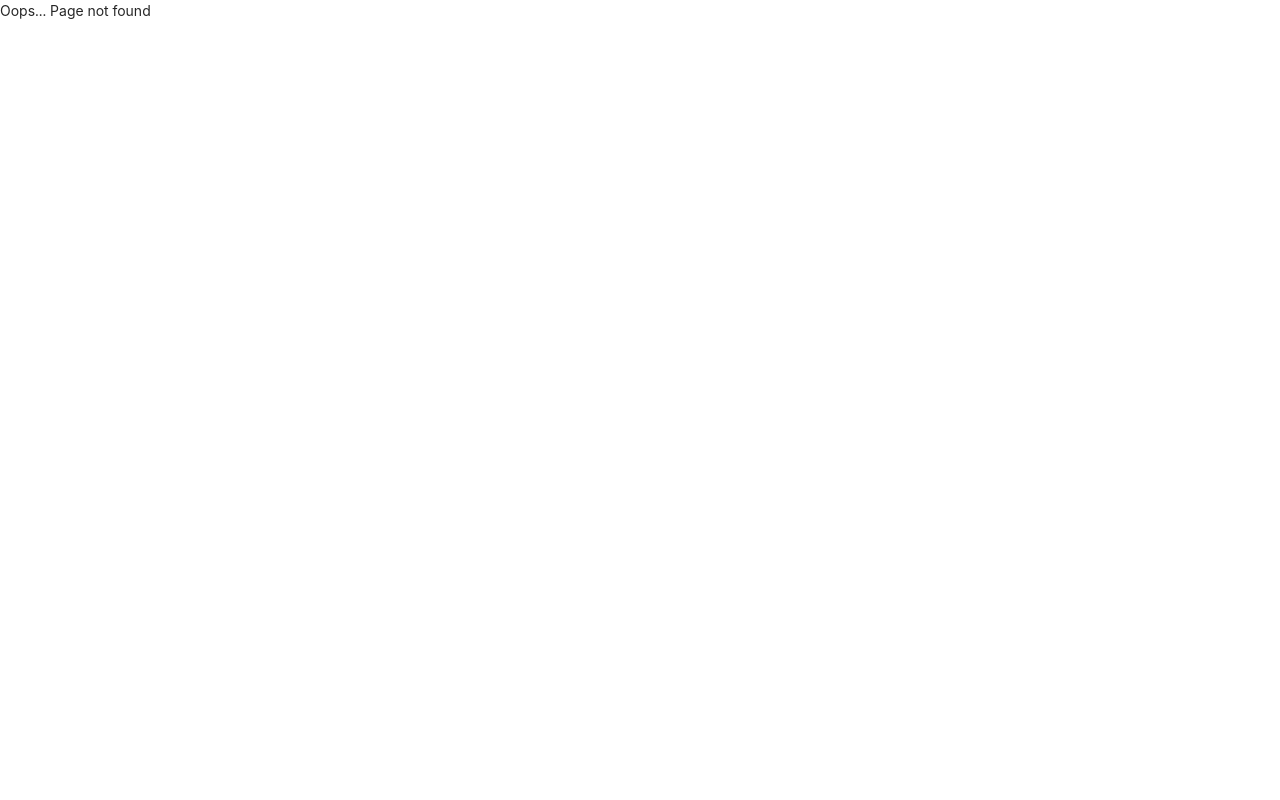
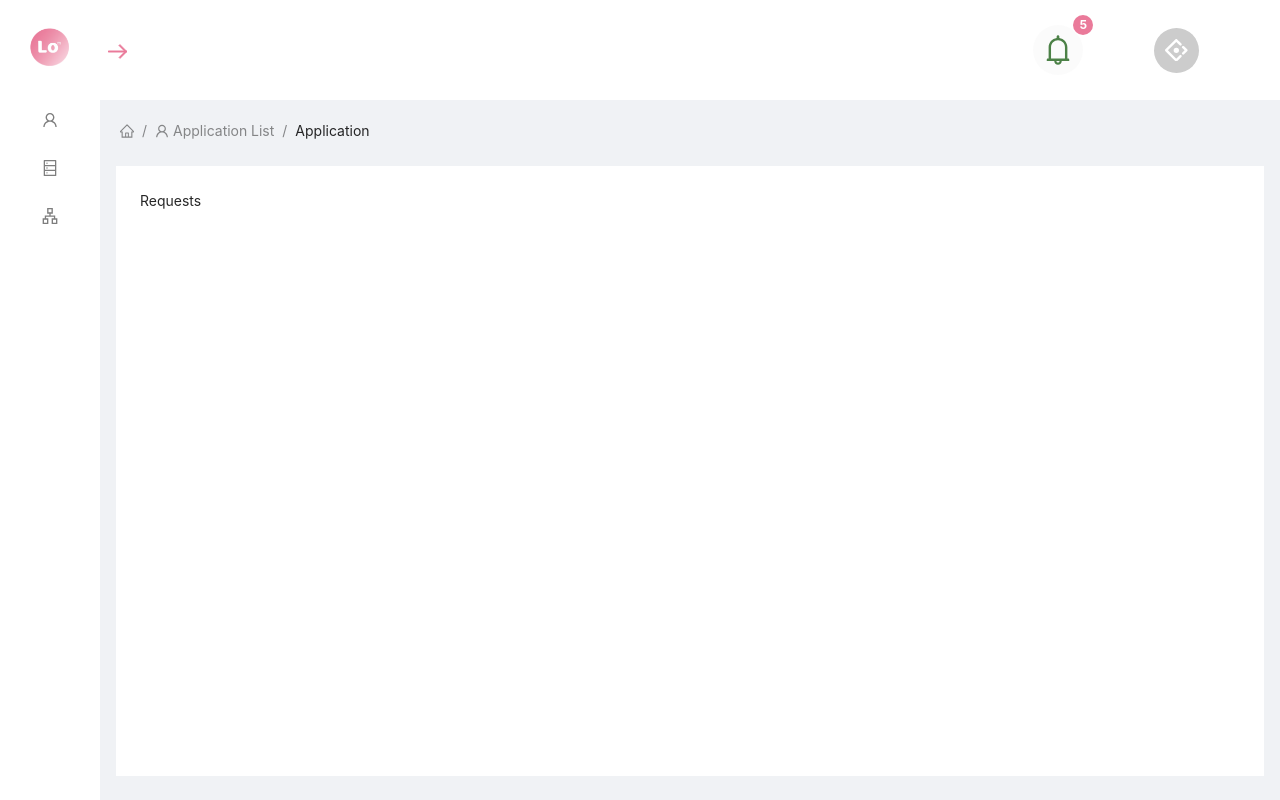
Before and after one commit to nhanvothanh719/day-off-management-system, a React (Create React App) app: page /account/requests in a window 1280 px wide. Before the commit this address had no page. Built offline with nearby package versions, Linux system fonts and the light colour scheme.

Commit message:
feat: dpm-add-routes

```diff
--- a/src/App.js
+++ b/src/App.js
@@ -3,17 +3,14 @@ import Dashboard from "./pages/Dashboard";
 import Login from "./pages/Login";
 import NotFound from "./pages/NotFound";
 import Loader from "./components/Loader/Loader";
-import InputForm from "./components/Form/Form";
 
 function App() {
   return (
     <BrowserRouter>
       <Routes>
         <Route path="login" element={<Login />} />
-        <Route exact path="/" element={<Navigate to="/dashboard" replace />} />
-        <Route path="dashboard/*" element={<Dashboard />} />
+        <Route path="/*" element={<Dashboard />} />
         <Route exact path="/loader" element={<Loader />} />
-        <Route exact path="/form" element={<InputForm />} />
         <Route path="*" element={<NotFound />} />
       </Routes>
     </BrowserRouter>
--- /dev/null
+++ b/src/components/Content/Content.jsx
@@ -0,0 +1,37 @@
+import { Layout } from 'antd';
+import React from 'react';
+import { Route, Routes } from 'react-router-dom';
+import InputForm from '../Form/Form';
+import Requests from '../Requests/Requests';
+
+const {  Content } = Layout;
+
+function ContentConfig() {
+  return (
+    <Content
+          className="site-layout-background"
+          style={{
+            margin: '24px 16px',
+            padding: 24,
+            minHeight: 280,
+            backgroundColor: "#fff"
+          }}
+        >
+          <Routes>
+
+            <Route exact path="/account/dashboard" element={<InputForm />} />
+            <Route exact path="/account/requests" element={<Requests />} />
+            <Route exact path="/account/day-offs" element={<InputForm />} />
+
+            <Route exact path="/manager/members" element={<InputForm />} />
+            <Route exact path="/manager/groups" element={<InputForm />} />
+            <Route exact path="/manager/notifications" element={<InputForm />} />
+            <Route exact path="/manager/sync" element={<InputForm />} />
+
+            <Route exact path="/administrator/workspaces" element={<InputForm />} />
+          </Routes>
+        </Content>
+  )
+}
+
+export default ContentConfig
--- /dev/null
+++ b/src/components/Requests/Requests.jsx
@@ -0,0 +1,12 @@
+import React, { useEffect } from 'react';
+import './Requests.scss';
+import { useLocation } from 'react-router-dom';
+
+function Requests() {
+
+  return (
+    <div>Requests</div>
+  )
+}
+
+export default Requests
--- a/src/components/SideBar/SideBar.jsx
+++ b/src/components/SideBar/SideBar.jsx
@@ -9,14 +9,32 @@ import React, { useEffect, useState } from "react";
 import "./SideBar.scss";
 import logo from "../../assets/images/logo.png";
 import logoText from "../../assets/images/logo_text.png";
+import { useNavigate, useLocation } from "react-router-dom";
 
 export const SideBar = (props) => {
+  const navigate = useNavigate();
+  const location = useLocation();
+
   const [windowWidth, setWindowWidth] = useState(window.innerWidth);
+  const [selectedKey, setSelectedKey] = useState('dashboard');
+  const [openKeys, setOpenKeys] = useState(["account"]);
 
-  const rootSubmenuKeys = ["sub1", "sub2", "sub3"];
-  const [openKeys, setOpenKeys] = useState(["sub1"]);
+  const rootSubmenuKeys = ["account", "manager", "administrator"];
+
+  useEffect(() => {
+    const handleResize = () => {
+      setWindowWidth(window.innerWidth);
+    };
+    windowWidth <= 1376 ? props.setCollapsed(true) : props.setCollapsed(false);
+    window.addEventListener("resize", handleResize);
+    return () => {
+      window.removeEventListener("resize", handleResize);
+    };
+  }, [window.innerWidth]);
+
   const onOpenChange = (keys) => {
     const latestOpenKey = keys.find((key) => openKeys.indexOf(key) === -1);
+
     if (rootSubmenuKeys.indexOf(latestOpenKey) === -1) {
       setOpenKeys(keys);
     } else {
@@ -24,29 +42,17 @@ export const SideBar = (props) => {
     }
   };
 
-  useEffect(() => {
-    const handleResize = () => {
-      setWindowWidth(window.innerWidth);
-    };
-    if (windowWidth <= 1376) {
-      props.setCollapsed(true);
-    } else {
-      props.setCollapsed(false);
-    }
-
-    window.addEventListener("resize", handleResize);
-
-    return () => {
-      window.removeEventListener("resize", handleResize);
-    };
-  }, [window.innerWidth]);
+  const handleNavigate = (route) => {
+    navigate(route);
+    setSelectedKey(route.split("/").pop());
+  }
 
   return (
     <Layout.Sider
       trigger={null}
       collapsible
       collapsed={props.collapsed}
-      width={400}
+      width={350}
       collapsedWidth={100}
     >
       <Row className="slider-container">
@@ -70,32 +76,33 @@ export const SideBar = (props) => {
                 mode="inline"
                 openKeys={openKeys}
                 onOpenChange={onOpenChange}
+                //selectedKeys={[selectedKey]}
               >
                 <Menu.SubMenu
                   icon={<UserOutlined className="icon-menu-color" />}
-                  key="sub1"
+                  key="account"
                   title="Account"
                 >
-                  <Menu.Item key="1">Dashboard</Menu.Item>
-                  <Menu.Item key="2">Requests</Menu.Item>
-                  <Menu.Item key="3">Days off</Menu.Item>
+                  <Menu.Item key="dashboard" onClick={() => handleNavigate('/account/dashboard')}>Dashboard</Menu.Item>
+                  <Menu.Item key="requests" onClick={() => handleNavigate('/account/requests')}>Requests</Menu.Item>
+                  <Menu.Item key="day-offs" onClick={() => handleNavigate('/account/day-offs')}>Days off</Menu.Item>
                 </Menu.SubMenu>
                 <Menu.SubMenu
                   icon={<DatabaseOutlined className="icon-menu-color" />}
-                  key="sub2"
+                  key="manager"
                   title="Manager"
                 >
-                  <Menu.Item key="4">Members</Menu.Item>
-                  <Menu.Item key="5">Groups</Menu.Item>
-                  <Menu.Item key="6">Notifications</Menu.Item>
-                  <Menu.Item key="7">Sync</Menu.Item>
+                  <Menu.Item key="members" onClick={() => handleNavigate('/manager/members')}>Members</Menu.Item>
+                  <Menu.Item key="groups" onClick={() => handleNavigate('/manager/groups')}>Groups</Menu.Item>
+                  <Menu.Item key="notifications" onClick={() => handleNavigate('/manager/notifications')}>Notifications</Menu.Item>
+                  <Menu.Item key="sync" onClick={() => handleNavigate('/manager/sync')}>Sync</Menu.Item>
                 </Menu.SubMenu>
                 <Menu.SubMenu
                   icon={<ApartmentOutlined className="icon-menu-color" />}
-                  key="sub3"
-                  title="Aministrator"
+                  key="administrator"
+                  title="Administrator"
                 >
-                  <Menu.Item key="8">Workspaces</Menu.Item>
+                  <Menu.Item key="workspaces" onClick={() => handleNavigate('/administrator/workspaces')}>Workspaces</Menu.Item>
                 </Menu.SubMenu>
               </Menu>
             </Col>
--- a/src/pages/Dashboard.js
+++ b/src/pages/Dashboard.js
@@ -3,7 +3,8 @@ import React, { Fragment, useState } from 'react';
 import BreadcrumbComponent from '../components/Breadcrumb/Breadcrumb';
 import HeaderComponent from '../components/Header/Header';
 import { SideBar } from '../components/SideBar/SideBar';
-const {  Content } = Layout;
+import ContentConfig from '../components/Content/Content';
+
 
 const Dashboard = () => {
   const [collapsed, setCollapsed] = useState(false);
@@ -15,16 +16,7 @@ const Dashboard = () => {
       <Layout className="site-layout">
         <HeaderComponent collapsed={collapsed} setCollapsed={setCollapsed} />
         <BreadcrumbComponent />
-        <Content
-          className="site-layout-background"
-          style={{
-            margin: '24px 16px',
-            padding: 24,
-            minHeight: 280,
-          }}
-        >
-          Content
-        </Content>
+        <ContentConfig />
       </Layout>
     </Layout>
 </Fragment>
```
Also changed, not shown: src/components/Requests/Requests.scss (added).
